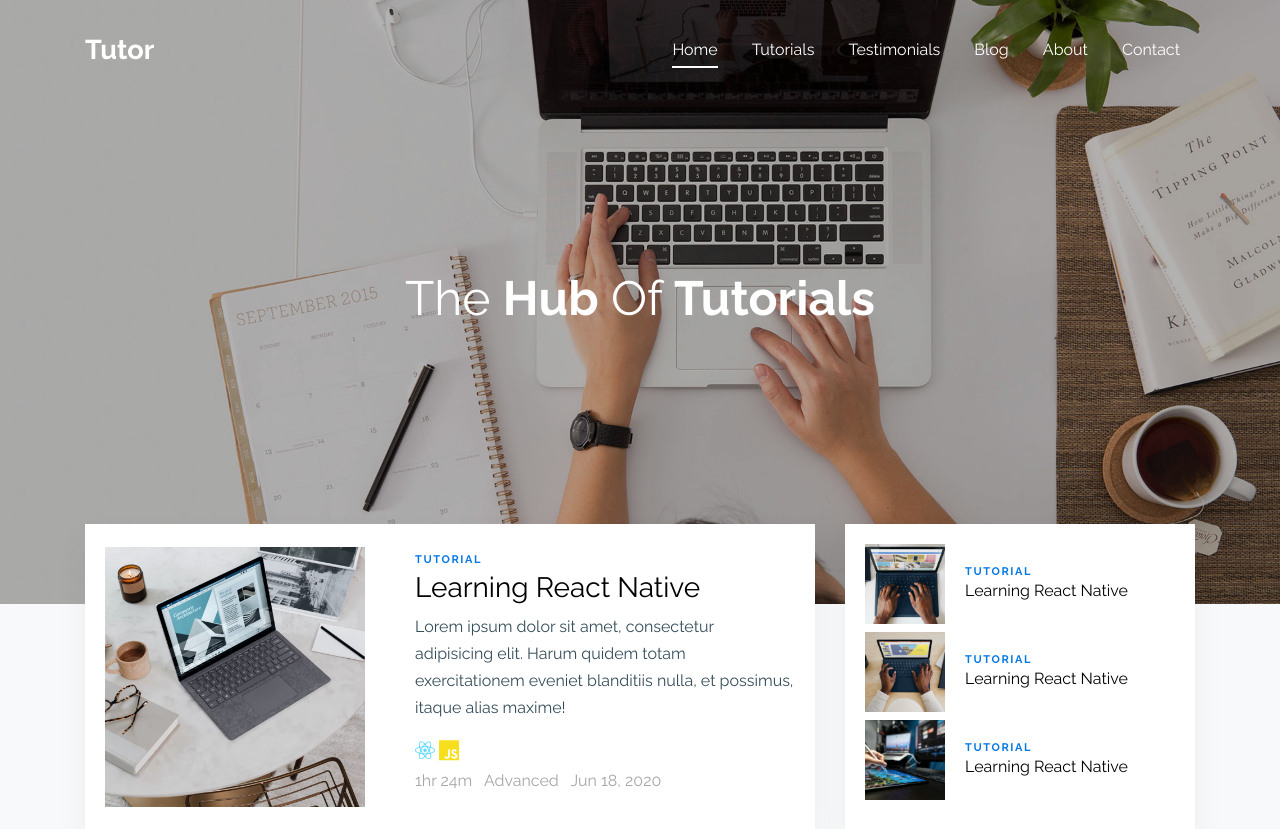
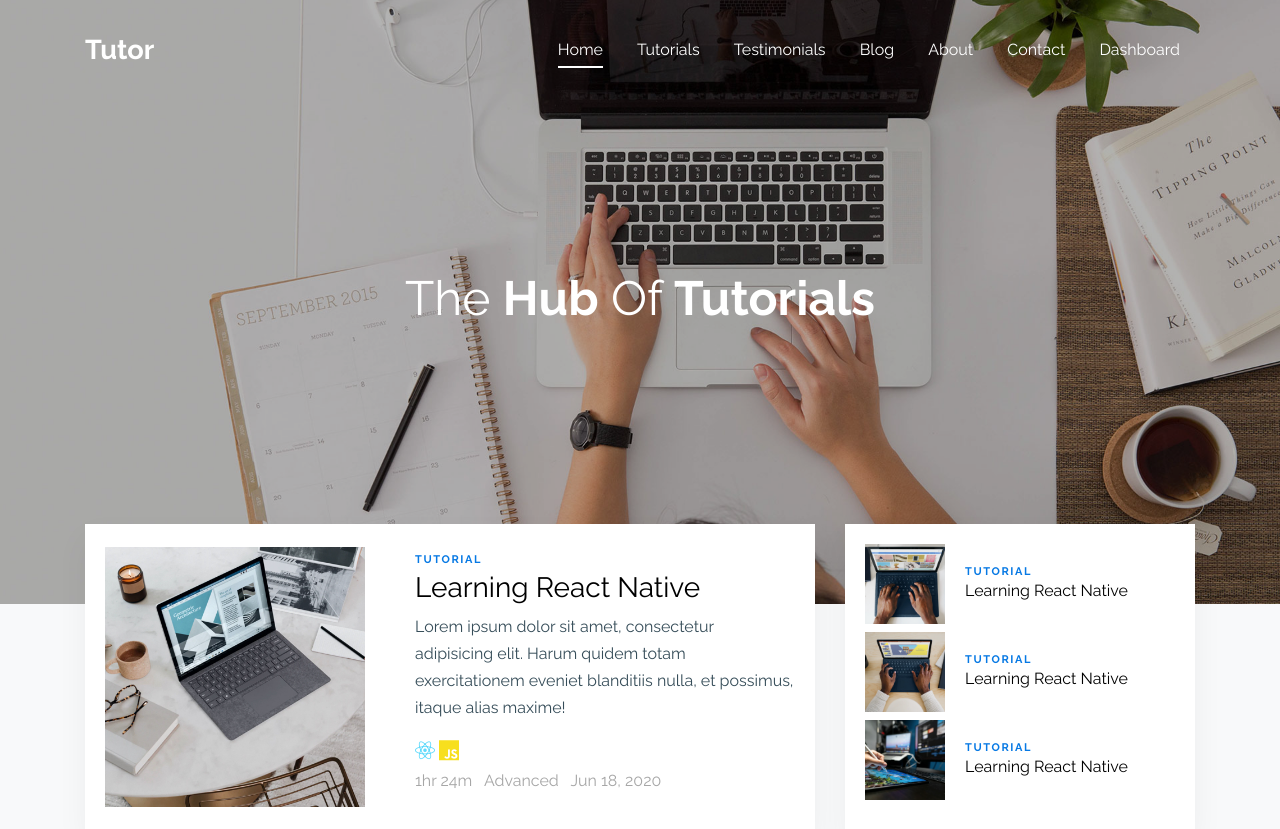
Before and after one commit to salahxgamer/elearning, a PHP site: page / in a window 1280 px wide. Shown: the top 829 px of the page. Run offline with PHP 8.4, Linux system fonts and the light colour scheme; some web fonts are replaced.

Commit message:
Modified index page links from html to php Added dashboard nav-link

```diff
--- a/index.php
+++ b/index.php
@@ -44,7 +44,7 @@
 
             <div class="col-3">
               <div class="site-logo">
-                <a href="index.html"><strong>Tutor</strong></a>
+                <a href="index.php"><strong>Tutor</strong></a>
               </div>
             </div>
 
@@ -54,12 +54,13 @@
 
               <nav class="site-navigation text-right ml-auto d-none d-lg-block" role="navigation">
                 <ul class="site-menu main-menu js-clone-nav ml-auto ">
-                  <li class="active"><a href="index.html" class="nav-link">Home</a></li>
-                  <li><a href="tutorials.html" class="nav-link">Tutorials</a></li>
-                  <li><a href="testimonials.html" class="nav-link">Testimonials</a></li>
-                  <li><a href="blog.html" class="nav-link">Blog</a></li>
-                  <li><a href="about.html" class="nav-link">About</a></li>
-                  <li><a href="contact.html" class="nav-link">Contact</a></li>
+                  <li class="active"><a href="index.php" class="nav-link">Home</a></li>
+                  <li><a href="tutorials.php" class="nav-link">Tutorials</a></li>
+                  <li><a href="testimonials.php" class="nav-link">Testimonials</a></li>
+                  <li><a href="blog.php" class="nav-link">Blog</a></li>
+                  <li><a href="about.php" class="nav-link">About</a></li>
+                  <li><a href="contact.php" class="nav-link">Contact</a></li>
+                  <li><a href="dashboard.php" class="nav-link">Dashboard</a></li>
                 </ul>
               </nav>
             </div>
```
